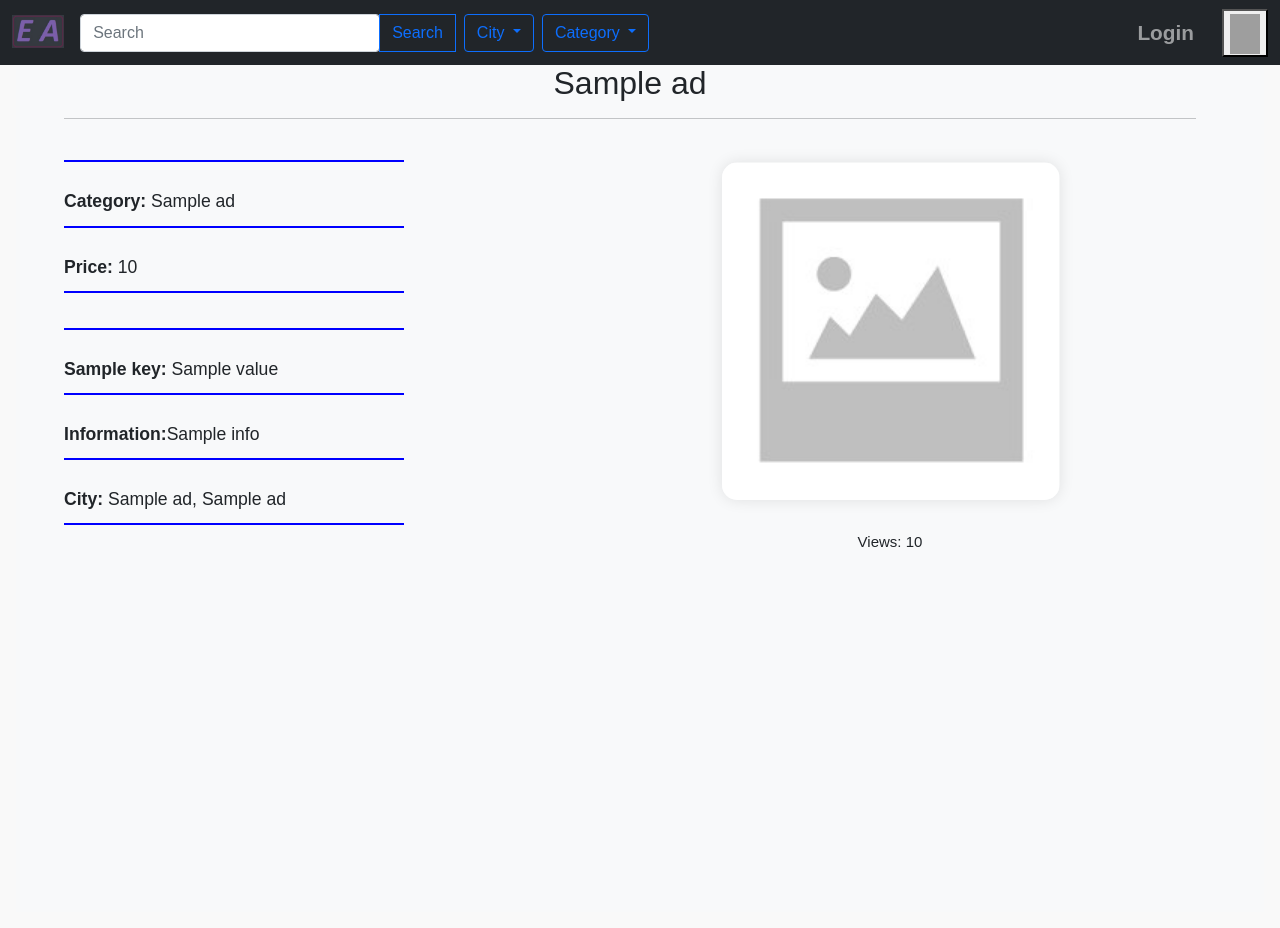
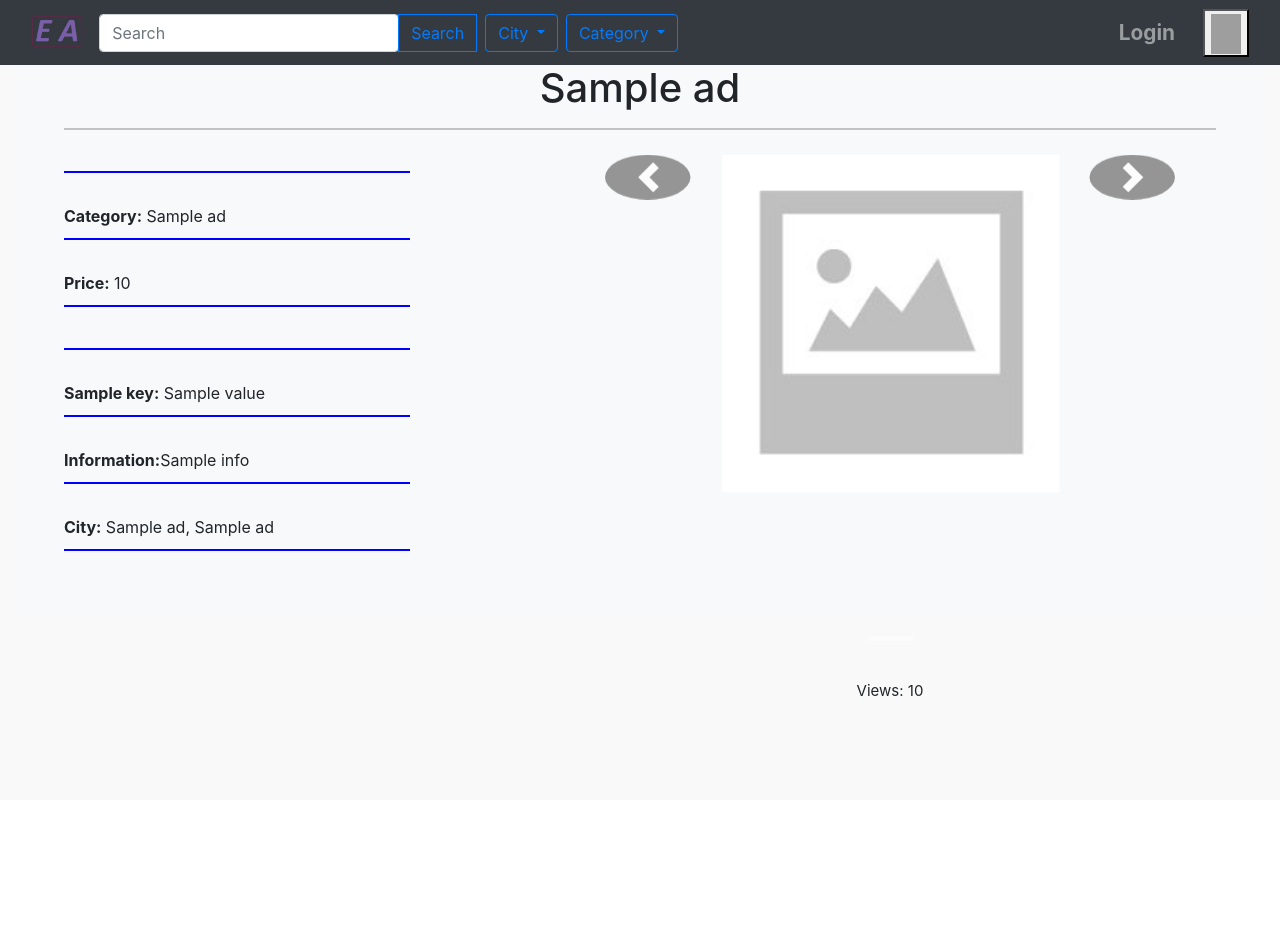
Before and after one commit to alinrz0/advertising-web-Django, a Django app: template ads/templates/ads/ad_detail.html in a window 1280 px wide. After the commit the page ends 696 px from the top, so only its background shows below. Run offline with Django 5.2, Linux system fonts and the light colour scheme; the template is opened without the code that fills it: most values are stand-ins (such as "Sample title", 1, 10 or a date in 2020); parts of the project's set-up code (start-up, migrations or seed data) failed here and were passed over; some libraries are stand-ins or nearby versions; grey boxes are pictures that could not be loaded.

Commit message:
add part of show all image ad

```diff
--- a/ads/static/ads/ad_detail.css
+++ b/ads/static/ads/ad_detail.css
@@ -1,34 +1,3 @@
-body {
-    font-family: Arial, sans-serif;
-    margin: 0;
-    padding: 0;
-    background-color: #f5f5f5;
-}
-
-.custome-container{
-    height: 100vh;
-    margin: 0;
-}
-
-
-.container {
-    display: flex;
-    flex-direction: row;
-    max-width: 1200px;
-    margin: 0 auto;
-    padding: 20px;
-    background-color: white;
-    box-shadow: 0 0 10px rgba(0, 0, 0, 0.1);
-    border-radius: 10px;
-}
-
-
-
-.ad-details {
-    flex: 1;
-    padding-right: 20px;
-}
-
 .ad-photos {
     position: absolute;
     top: 250px;
@@ -38,27 +7,84 @@ body {
     text-align: center;
 }
 
-.img-fluid{
-    object-fit: fill;
+.carousel {
+    width: 380px;
+    height: 350px;
 }
 
-.ad-photos img {
-    margin-bottom: 10px;
-    border-radius: 10px;
-    box-shadow: 0 0 10px rgba(0, 0, 0, 0.1);
+.carousel-inner {
+    width: 100%;
+    height: 100%;
 }
 
-h1 {
-    font-size: 2em;
-    margin-bottom: 10px;
+.carousel-item {
+    width: 100%;
+    height: 100%;
+    display: flex;
+    justify-content: center;
+    align-items: center;
 }
 
-p {
-    font-size: 1.1em;
-    line-height: 1.6;
-    margin: 10px 0;
+.carousel-item img {
+    max-width: 100%;
+    max-height: 100%;
+    object-fit: contain;
+    margin: 0 auto;
 }
 
-strong {
-    font-weight: bold;
+.carousel-control-prev,
+.carousel-control-next {
+    width: 30px;
+    height: 30px;
+    background-color: #fff;
+    border-radius: 50%;
+    cursor: pointer;
 }
+
+.carousel-control-prev-icon,
+.carousel-control-next-icon {
+    font-size: 20px;
+    color: #333;
+}
+
+.custom-prev {
+    background-color: #333;
+    color: #fff;
+    border-radius: 50%;
+    padding: 10px 15px;
+    font-size: 18px;
+    cursor: pointer;
+}
+
+.custom-next {
+    background-color: #333;
+    color: #fff;
+    border-radius: 50%;
+    padding: 10px 15px;
+    font-size: 18px;
+    cursor: pointer;
+}
+
+.custom-prev:hover,
+.custom-next:hover {
+    background-color: #555;
+}
+
+.custom-prev:focus,
+.custom-next:focus {
+    box-shadow: 0 0 0 0.2rem rgba(0, 0, 0, 0.25);
+}
+
+@media (max-width: 768px) {
+    .carousel-inner {
+        height: 300px;
+        /* adjust the height for smaller screens */
+    }
+}
+
+@media (max-width: 480px) {
+    .carousel-inner {
+        height: 200px;
+        /* adjust the height for even smaller screens */
+    }
+}
--- a/ads/static/ads/create_ad.css
+++ b/ads/static/ads/create_ad.css
@@ -2,13 +2,13 @@ body {
     font-family: Arial, sans-serif;
     margin: 0;
     padding: 0;
-    background-color: #f5f5f5;
+    background-color: #f6f2f2;
 }
 
 .custome-container {
     height: 100vh;
     margin: 0;
-    /* background-color: #f5f5f5; */
+    /* background-color: #f6f2f2; */
 }
 
 .ad-form {
@@ -44,6 +44,7 @@ body {
     border: none;
     border-radius: 10px;
     cursor: pointer;
+    width: 100%;
 }
 
 .ad-form button[type="submit"]:hover {
--- a/ads/templates/ads/ad_detail.html
+++ b/ads/templates/ads/ad_detail.html
@@ -2,11 +2,13 @@
 {% load static %}
 
 {% block title %}
-    <title>{{ ad.title }}</title>
+    {{ ad.title }}
 {% endblock %}
 
 {%block custom_tags%}
     <link rel="stylesheet" href="{% static 'ads/ad_detail.css' %}">
+    <link rel="stylesheet" href="https://maxcdn.bootstrapcdn.com/bootstrap/4.0.0/css/bootstrap.min.css">
+    <script src="https://maxcdn.bootstrapcdn.com/bootstrap/4.0.0/js/bootstrap.min.js"></script>
 {% endblock %}
 
 {% block content %}
@@ -22,10 +24,29 @@
             <p style="border-bottom: solid blue 2px; width: 30%; padding-top: 15px; padding-bottom: 10px"><strong>City:</strong> {{ad.Province_Name}}, {{ ad.City_Name }}</p>
         </div>
         <div class="ad-photos">
-            <div style="width: 380px; height: 350px">
-                <img src="{% static ad.img_of_ad.0.IMG_Link|default:'img/no_images.png' %}" alt="Your Image" class="img-fluid">
-                <p style="text-align: center;font-size: 10px">Views: {{ ad.Views }}</p>
+            <div id="carouselExample" class="carousel slide" data-ride="carousel">
+              <ol class="carousel-indicators">
+                {% for img in ad.img_of_ad %}
+                  <li data-target="#carouselExample" data-slide-to="{{ forloop.counter0 }}"></li>
+                {% endfor %}
+              </ol>
+              <div class="carousel-inner">
+                {% for img in ad.img_of_ad %}
+                  <div class="carousel-item {% if forloop.first %}active{% endif %}">
+                    <img src="{% static img.IMG_Link|default:'img/no_images.png' %}" alt="Your Image" class="img-fluid">
+                  </div>
+                {% endfor %}
+              </div>
+              <a class="carousel-control-prev custom-prev" href="#carouselExample" role="button" data-slide="prev">
+                <span class="carousel-control-prev-icon" aria-hidden="true"></span>
+                <span class="sr-only">Previous</span>
+              </a>
+              <a class="carousel-control-next custom-next" href="#carouselExample" role="button" data-slide="next">
+                <span class="carousel-control-next-icon" aria-hidden="true"></span>
+                <span class="sr-only">Next</span>
+              </a>
             </div>
-        </div>
+            <p style="text-align: center;font-size: 10px">Views: {{ ad.Views }}</p>
+          </div>
     </div>
 {% endblock %}
```
